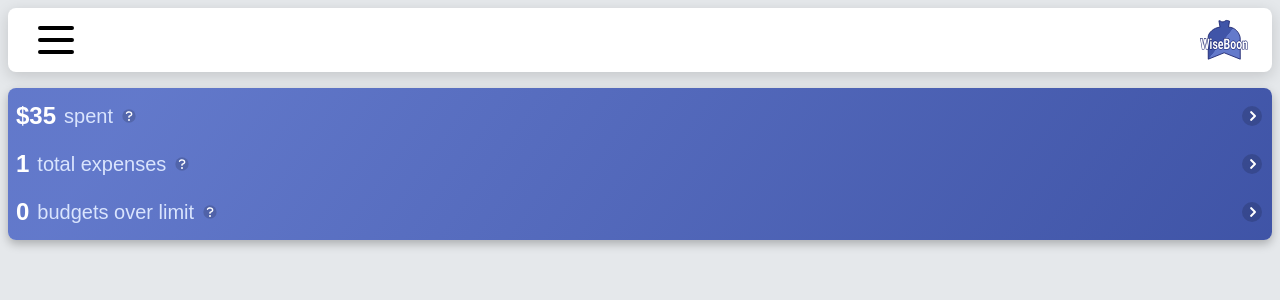
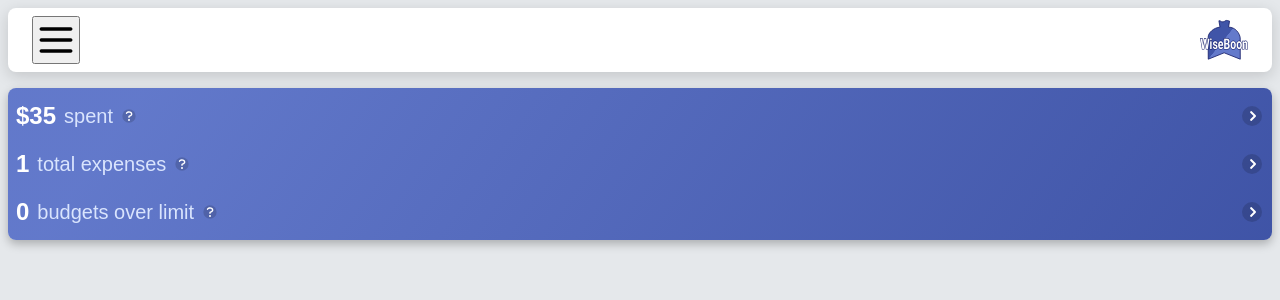
Before and after one commit to EnzoDFer/WiseBoon, a Next.js app: page / in a window 1280 px wide. Shown: the top 300 px of the page. Built offline with nearby package versions, Linux system fonts and the light colour scheme; no server answers; sample sign-in values are in the browser's storage.

Commit message:
Add header menu placeholder

```diff
--- a/components/ui/Header/Header.tsx
+++ b/components/ui/Header/Header.tsx
@@ -1,18 +1,24 @@
 import styles from "./Header.module.scss";
 import Image from "next/image";
+import { useModal } from "../../../contexts/ModalContext";
 
 export default function Header() {
+  const {openModal, opened} = useModal();
+
   return (
     <header
       className={styles.header}
     >
-      <div className={styles.iconWrapper}>
+      <button
+        className={styles.iconWrapper}
+        onClick={()=>openModal(<div>Menu Place Holder</div>)}
+      >
         <Image
           src={'/img/icon-menu.svg'}
           fill
           alt='WiseBoon Logo'
         />
-      </div>
+      </button>
       <a className={styles.iconWrapper} href={'/'}>
         <Image
           src={'/img/wiseboon-logo.svg'}
--- a/pages/index.tsx
+++ b/pages/index.tsx
@@ -1,26 +1,20 @@
 import Head from 'next/head';
 import styles from '../styles/Home.module.scss'
-import Image from 'next/image';
-import Container from '../components/ui/Container/Container';
-import Button from '../components/ui/Button/Button';
 import Header from '../components/ui/Header/Header';
-import BudgetCard from '../components/ui/BudgetCard/BudgetCard';
 import { BudgetsProvider, useBudget } from '../contexts/BudgetsContext';
 import BudgetModal from '../components/ui/Modals/BudgetModal';
-import { SetStateAction, useState } from 'react';
+import { useState } from 'react';
 import ExpenseModal from '../components/ui/Modals/ExpenseModal';
 import ExpenseListModal from '../components/ui/Modals/ExpenseListModal';
-import { expenseArrayToCSV } from '../utils/csvUtil';
 import IsAuthorized from '../components/providers/IsAuthorized';
-import { IBudget, IUserData } from '../utils/interfaces';
+import { IUserData } from '../utils/interfaces';
 import { GetServerSideProps, GetServerSidePropsContext } from 'next';
 import { getSession } from 'next-auth/react';
-import BudgetCardDisplay from '../components/ui/BudgetCardDisplay';
-import CSVlink from '../components/ui/CSVlink';
 import mockDB from '../mockDB/mockDB';
 import { filterByParam } from '../utils/utilFunctions';
 import { SummaryCard } from '../components/ui/SummaryCard/SummaryCard';
 import { ModalProvider } from '../contexts/ModalContext';
+import BaseModal from '../components/ui/Modals/BaseModal/BaseModal';
 
 export default function Home({userData}:{userData:IUserData}) {
 
@@ -36,6 +30,7 @@ export default function Home({userData}:{userData:IUserData}) {
     <BudgetsProvider userData={userData}>
       <ModalProvider>
         <IsAuthorized>
+          <BaseModal/>
           <BudgetModal
             opened={budgetModalOpen}
             setOpened={setBudgetModalOpen}
```
